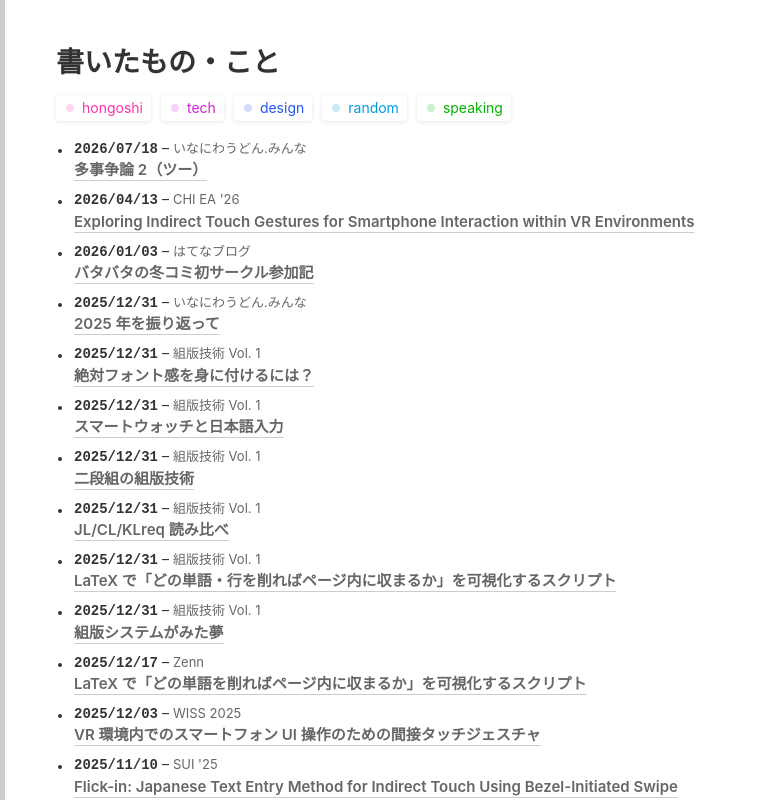
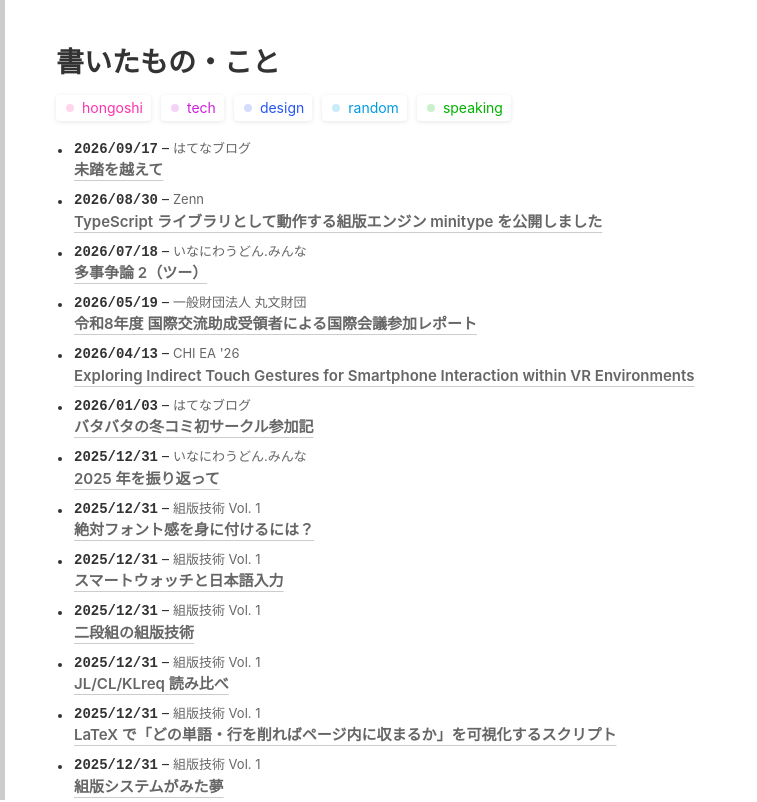
Before and after one commit to inaniwaudon/inaniwaudon-minna2, a React (Vite) app: page /articles in a window 1280 px wide. Shown: the top 802 px of the page, without its empty margins (0-757 px from the left). Built offline with nearby package versions, Linux system fonts and the light colour scheme; a web font is replaced by a local one.

Commit message:
update 260918

```diff
--- a/src/app/articles/articles.ts
+++ b/src/app/articles/articles.ts
@@ -181,6 +181,12 @@ const articleHatenaLinks: ArticleLink[] = [
     title: "バタバタの冬コミ初サークル参加記",
     date: "2026/01/03",
     tags: ["random"],
+  },
+  {
+    href: "https://soudakyoto-ikou.hatenadiary.jp/entry/20260917/1789648924",
+    title: "未踏を越えて",
+    date: "2026/09/17",
+    tags: ["random", "hongoshi"],
   },
 ];
 
@@ -395,6 +401,13 @@ const articleZennLinks: ArticleLink[] = [
       "LaTeX で「どの単語を削ればページ内に収まるか」を可視化するスクリプト",
     date: "2025/12/17",
     tags: ["tech"],
+  },
+  {
+    href: "https://zenn.dev/inaniwaudon/articles/62f1def4bad627",
+    title:
+      "TypeScript ライブラリとして動作する組版エンジン minitype を公開しました",
+    date: "2026/08/30",
+    tags: ["tech", "hongoshi"],
   },
 ];
 
@@ -640,6 +653,13 @@ const articleOthersLinks: ArticleLink[] = [
     tags: ["tech"],
   },
   {
+    href: "https://www.marubun-zaidan.jp/r08_wada.html",
+    title: "令和8年度 国際交流助成受領者による国際会議参加レポート",
+    date: "2026/05/19",
+    description: "一般財団法人 丸文財団",
+    tags: ["random"],
+  },
+  {
     href: "/articles/opinion2",
     title: "多事争論 2（ツー）",
     date: "2026/07/18",
--- a/src/app/index/const/link.ts
+++ b/src/app/index/const/link.ts
@@ -1,7 +1,5 @@
 import gitHubIcon from "@/assets/icons/github.svg";
 import hatenablogIcon from "@/assets/icons/hatenablog.svg";
-import keybaseIcon from "@/assets/icons/keybase.svg";
-import misskeyIcon from "@/assets/icons/misskey.webp";
 import noteIcon from "@/assets/icons/note.svg";
 import twitterIcon from "@/assets/icons/twitter.svg";
 import zennIcon from "@/assets/icons/zenn.svg";
@@ -59,16 +57,6 @@ export const links: Link[] = [
     },
   },
   {
-    platform: "Misskey",
-    name: "@inaniwaudon@misskey.io",
-    url: "https://misskey.io/@inaniwaudon",
-    color: "#55c500",
-    icon: {
-      url: misskeyIcon,
-      scale: 1.6,
-    },
-  },
-  {
     platform: "note",
     name: "いなにわうどん",
     url: "https://note.com/soudakyoto_ikou",
@@ -78,14 +66,4 @@ export const links: Link[] = [
       scale: 1.7,
     },
   },
-  {
-    platform: "Keybase",
-    name: "inaniwaudon",
-    url: "https://keybase.io/inaniwaudon",
-    color: "#33a0ff",
-    icon: {
-      url: keybaseIcon,
-      scale: 1.1,
-    },
-  },
 ];
```
